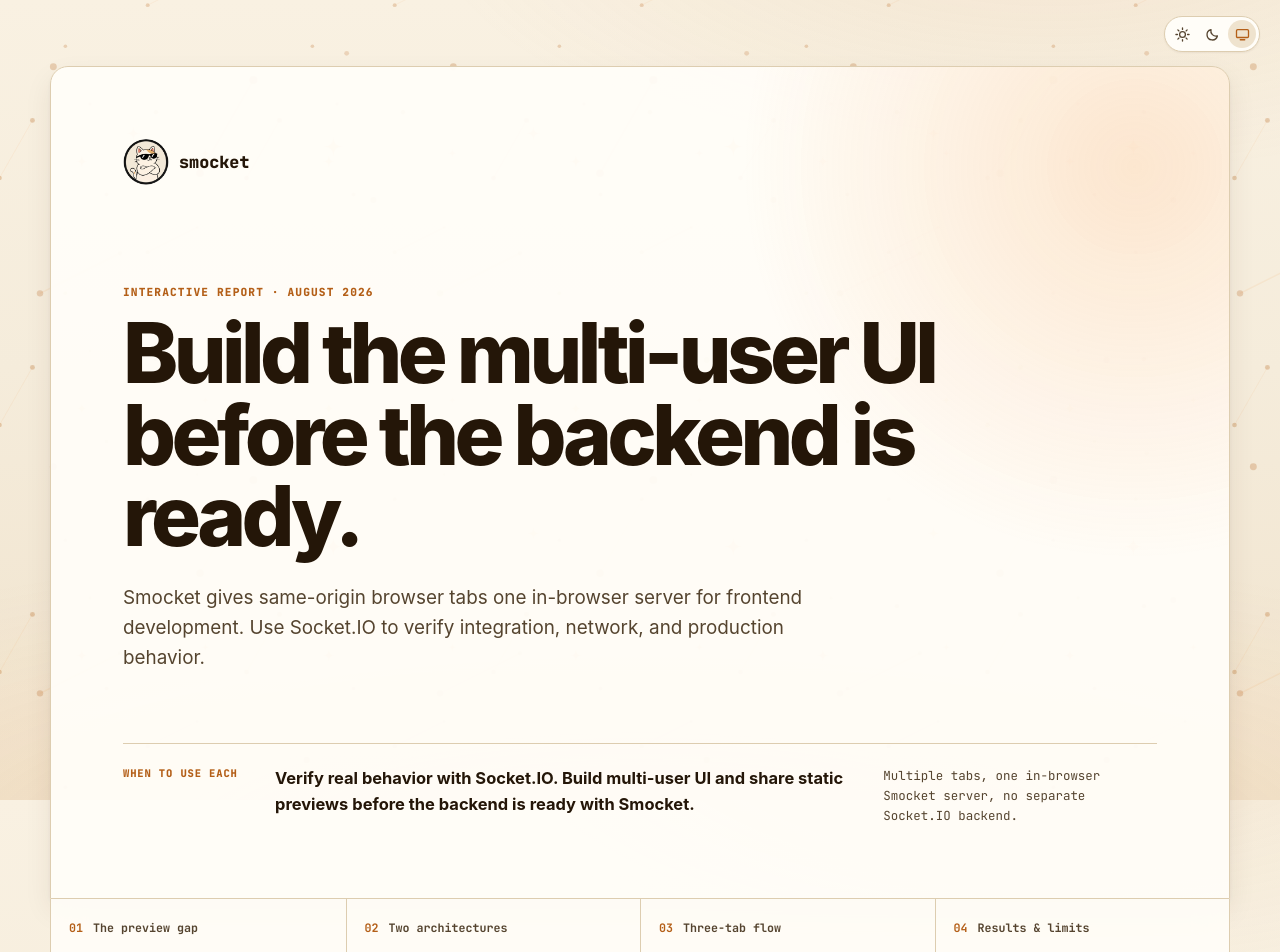
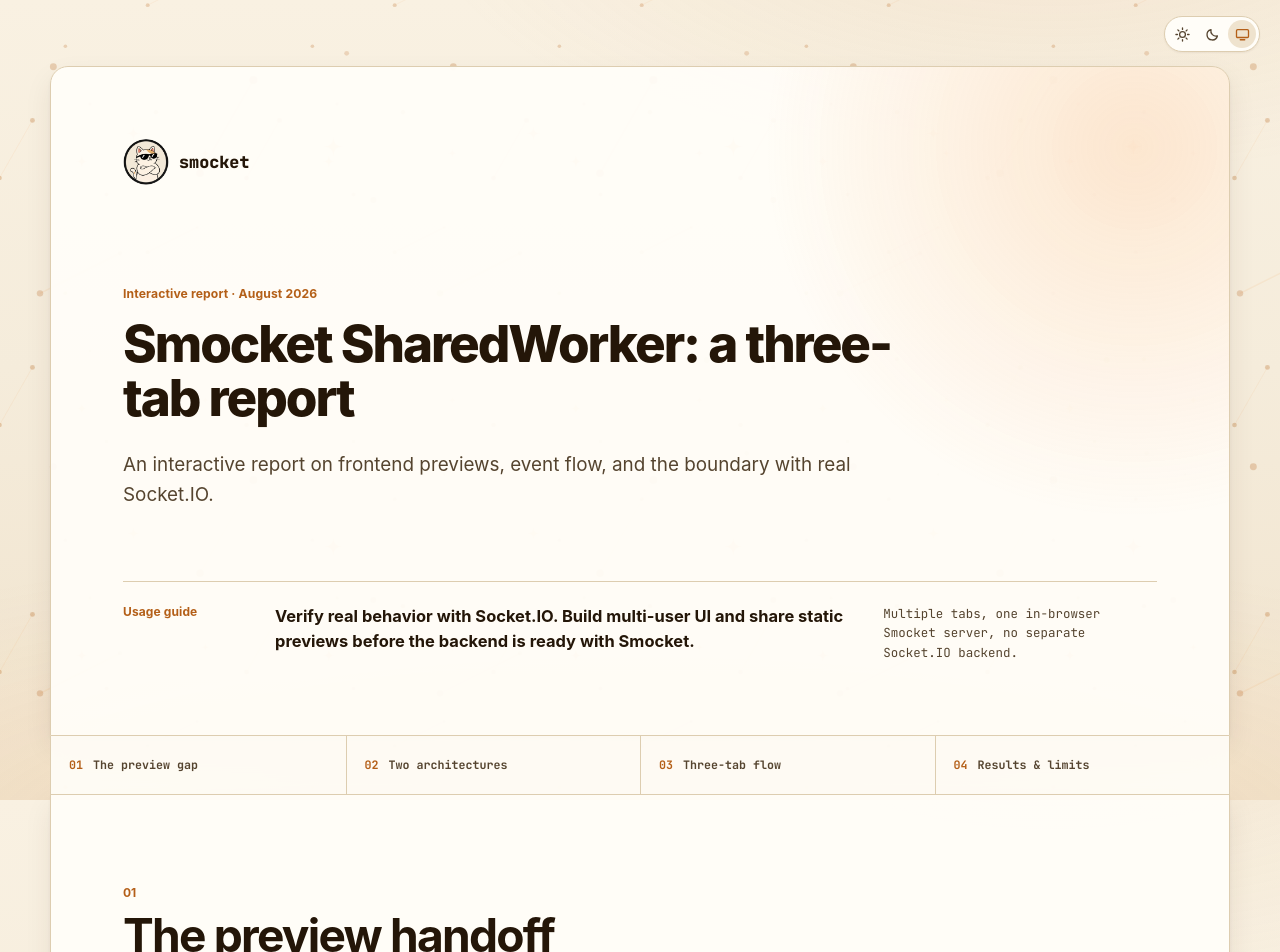
Before and after one commit to electrohyun/smocket-site, a Next.js app: page /case-study in a window 1280 px wide. Shown: the top 952 px of the page. Built offline with nearby package versions, Linux system fonts and the light colour scheme; no server answers.

Commit message:
style: clarify the report hierarchy

```diff
--- a/app/case-study/components/ArchitectureComparison.tsx
+++ b/app/case-study/components/ArchitectureComparison.tsx
@@ -28,7 +28,7 @@
               <span>{architecture.id === 'socket-io' ? 'NODE SERVER' : 'BROWSER WORKER'}</span>
               <strong>{architecture.title}</strong>
             </div>
-            <footer><span>ROLE</span><strong>{architecture.role}</strong></footer>
+            <footer><span>Role</span><strong>{architecture.role}</strong></footer>
           </article>
         ))}
       </div>
--- a/app/case-study/page.module.css
+++ b/app/case-study/page.module.css
@@ -28,20 +28,19 @@
 .eyebrow,
 .monoLabel {
   color: var(--accent-ink);
-  font: 750 .7rem/1.4 var(--font-mono), monospace;
-  letter-spacing: .1em;
-  text-transform: uppercase;
+  font: 700 .76rem/1.4 var(--font-sans);
+  letter-spacing: .01em;
 }
 
 .eyebrow { margin-top: clamp(46px, 8vw, 92px); }
 
 .hero h1 {
-  max-width: 840px;
-  margin-top: 12px;
-  font-size: clamp(2.7rem, 6.5vw, 5.8rem);
-  font-weight: 850;
-  letter-spacing: -.055em;
-  line-height: .98;
+  max-width: 780px;
+  margin-top: 14px;
+  font-size: clamp(2.25rem, 4vw, 3.6rem);
+  font-weight: 800;
+  letter-spacing: -.04em;
+  line-height: 1.06;
 }
 
 .introduction {
@@ -64,12 +63,16 @@
 .heroStatement > span,
 .problemGrid article > span,
 .architectureCard footer span,
-.serverNode span,
 .demoCallout > div > span {
   color: var(--accent-ink);
+  font: 700 .75rem/1.4 var(--font-sans);
+  letter-spacing: .01em;
+}
+
+.serverNode span {
+  color: var(--accent);
   font: 750 .66rem/1.4 var(--font-mono), monospace;
   letter-spacing: .08em;
-  text-transform: uppercase;
 }
 
 .heroStatement strong { font-size: 1.03rem; line-height: 1.55; }
@@ -120,6 +123,13 @@
 .sectionHeading {
   max-width: 800px;
   margin-bottom: 34px;
+}
+
+.sectionNumber {
+  display: block;
+  margin-bottom: 12px;
+  color: var(--accent-ink);
+  font: 700 .75rem/1 var(--font-sans);
 }
 
 .sectionHeading h2 {
@@ -242,7 +252,6 @@
   background: var(--code-bg);
   color: var(--code-text);
 }
-.serverNode span { color: var(--accent); }
 .serverNode strong { margin-top: 8px; font-size: .9rem; line-height: 1.35; }
 
 .architectureCard footer {
@@ -427,7 +436,7 @@
   .pageShell { width: min(100% - 16px, 1180px); padding-top: 52px; }
   .hero { padding: 26px 18px 34px; border-radius: 14px 14px 0 0; }
   .eyebrow { margin-top: 44px; }
-  .hero h1 { font-size: clamp(2.55rem, 13vw, 4rem); }
+  .hero h1 { font-size: clamp(2.1rem, 9.6vw, 2.5rem); }
   .heroStatement { grid-template-columns: 1fr; gap: 9px; margin-top: 38px; }
   .heroStatement p { grid-column: auto; margin-top: 6px; }
   .reportNav { position: static; grid-template-columns: repeat(2, 1fr); }
--- a/app/case-study/page.tsx
+++ b/app/case-study/page.tsx
@@ -6,9 +6,10 @@
 import ScenarioStepper from './components/ScenarioStepper';
 import styles from './page.module.css';
 
-function SectionHeading({ id, title, body }: { id: string; title: string; body: string }) {
+function SectionHeading({ id, number, title, body }: { id: string; number: string; title: string; body: string }) {
   return (
     <header className={styles.sectionHeading}>
+      <span className={styles.sectionNumber}>{number}</span>
       <h2 id={`${id}-title`}>{title}</h2>
       <p>{body}</p>
     </header>
@@ -30,7 +31,7 @@
           <h1>{report.title}</h1>
           <p className={styles.introduction}>{report.introduction}</p>
           <div className={styles.heroStatement}>
-            <span>WHEN TO USE EACH</span><strong>{report.thesis}</strong><p>{report.supportingLine}</p>
+            <span>Usage guide</span><strong>{report.thesis}</strong><p>{report.supportingLine}</p>
           </div>
         </header>
 
@@ -42,7 +43,7 @@
 
         <article className={styles.report}>
           <section id="problem" className={styles.section} aria-labelledby="problem-title">
-            <SectionHeading id="problem" title="The preview handoff" body={report.problem.intro} />
+            <SectionHeading id="problem" number="01" title="The preview handoff" body={report.problem.intro} />
             <div className={styles.problemGrid}>
               {report.problem.paths.map((path) => (
                 <article key={path.id}><span>{path.label}</span><h3>{path.title}</h3><p>{path.body}</p></article>
@@ -51,21 +52,21 @@
           </section>
 
           <section id="architecture" className={styles.section} aria-labelledby="architecture-title">
-            <SectionHeading id="architecture" title="Architecture by development stage" body="Select a path to see where the connection ends and what it verifies." />
+            <SectionHeading id="architecture" number="02" title="Architecture by development stage" body="Select a path to see where the connection ends and what it verifies." />
             <ArchitectureComparison />
           </section>
 
           <section id="scenario" className={styles.section} aria-labelledby="scenario-title">
-            <SectionHeading id="scenario" title="A three-tab drawing round" body={report.scenario.intro} />
+            <SectionHeading id="scenario" number="03" title="A three-tab drawing round" body={report.scenario.intro} />
             <ScenarioStepper />
             <div className={styles.demoCallout}>
-              <div><span>LIVE EXPERIENCE</span><strong>Draw in A. Guess in B or C. See the same result in all three.</strong><p>The demo opens a fresh session and asks you to open each additional player with a separate click.</p></div>
+              <div><span>Live demo</span><strong>Draw in A. Guess in B or C. See the same result in all three.</strong><p>The demo opens a fresh session and asks you to open each additional player with a separate click.</p></div>
               <a href="/demo/multi" target="_blank" rel="noreferrer">Open the 3-tab demo <span aria-hidden="true">↗</span></a>
             </div>
           </section>
 
           <section id="results" className={styles.section} aria-labelledby="results-title">
-            <SectionHeading id="results" title="Drawing-game verification results" body="The board shows reproducible observations from the selected browser workflow and its scope." />
+            <SectionHeading id="results" number="04" title="Drawing-game verification results" body="The board shows reproducible observations from the selected browser workflow and its scope." />
             <div className={styles.resultBoard}>
               {report.results.map((result) => (
                 <article key={result.id}><strong>{result.value}</strong><span>{result.label}</span><p>{result.note}</p></article>
@@ -74,12 +75,12 @@
             <p className={styles.resultBoundary}>{report.resultBoundary}</p>
 
             <div className={styles.limitGrid}>
-              <div><span className={styles.monoLabel}>SUPPORT BOUNDARY</span><h3>One browser profile, one origin, in-memory state.</h3></div>
+              <div><span className={styles.monoLabel}>Scope</span><h3>One browser profile, one origin, in-memory state.</h3></div>
               <ul>{report.limits.map((limit) => <li key={limit}>{limit}</li>)}</ul>
             </div>
 
             <aside className={styles.provenance} aria-label="Result provenance">
-              <div><span className={styles.monoLabel}>REPRODUCIBLE SOURCE</span><h3>Smocket {report.provenance.packageVersion} · {report.provenance.verifiedOn}</h3><p>{report.provenance.outcome}</p></div>
+              <div><span className={styles.monoLabel}>Source and reproduction</span><h3>Smocket {report.provenance.packageVersion} · {report.provenance.verifiedOn}</h3><p>{report.provenance.outcome}</p></div>
               <dl>
                 <div><dt>Commit</dt><dd><code>{report.provenance.sourceCommit}</code></dd></div>
                 <div><dt>Command</dt><dd><code>{report.provenance.command}</code></dd></div>
--- a/content/interactive-report.ts
+++ b/content/interactive-report.ts
@@ -2,9 +2,9 @@
 
 export const report = {
   eyebrow: 'Interactive report · August 2026',
-  title: 'Build the multi-user UI before the backend is ready.',
+  title: 'Smocket SharedWorker: a three-tab report',
   introduction:
-    'Smocket gives same-origin browser tabs one in-browser server for frontend development. Use Socket.IO to verify integration, network, and production behavior.',
+    'An interactive report on frontend previews, event flow, and the boundary with real Socket.IO.',
   thesis:
     'Verify real behavior with Socket.IO. Build multi-user UI and share static previews before the backend is ready with Smocket.',
   supportingLine: 'Multiple tabs, one in-browser Smocket server, no separate Socket.IO backend.',
```
Also changed, not shown: 1 other file (tests, documents, lock files or other folders).
